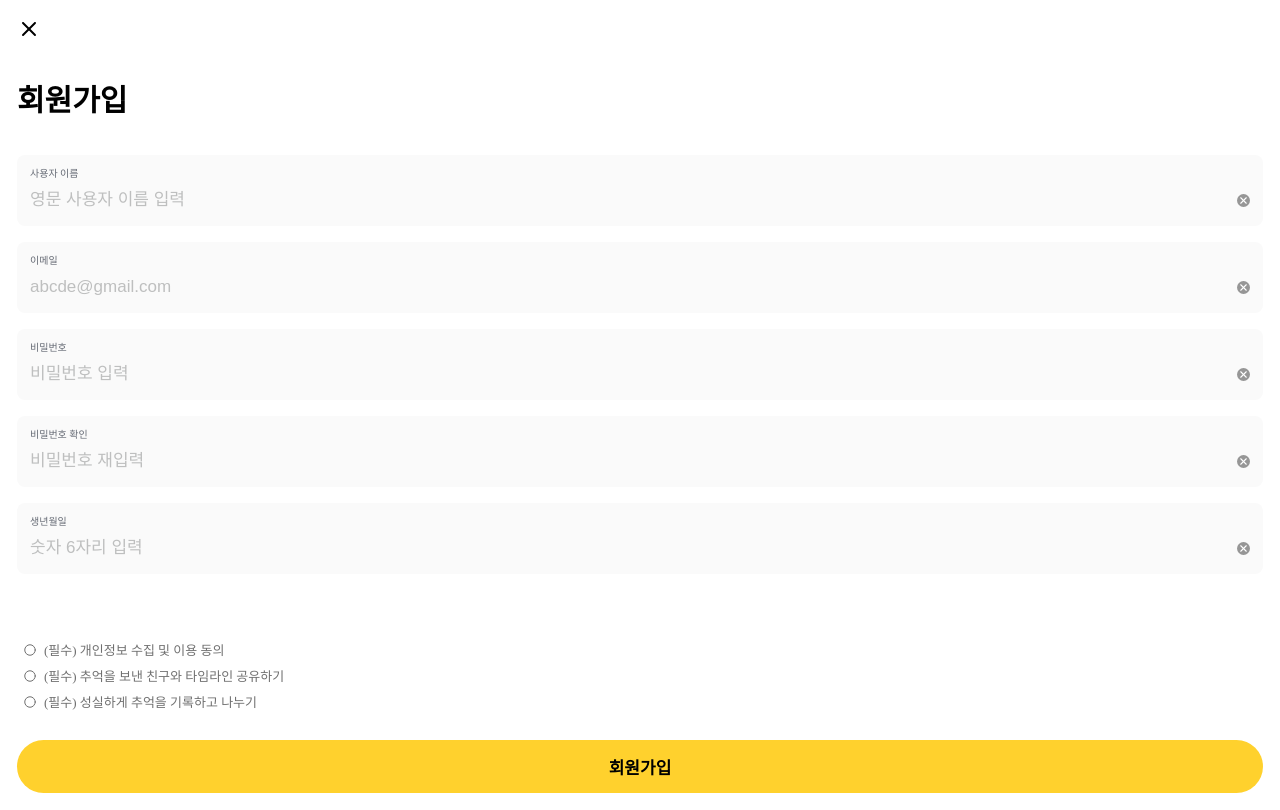
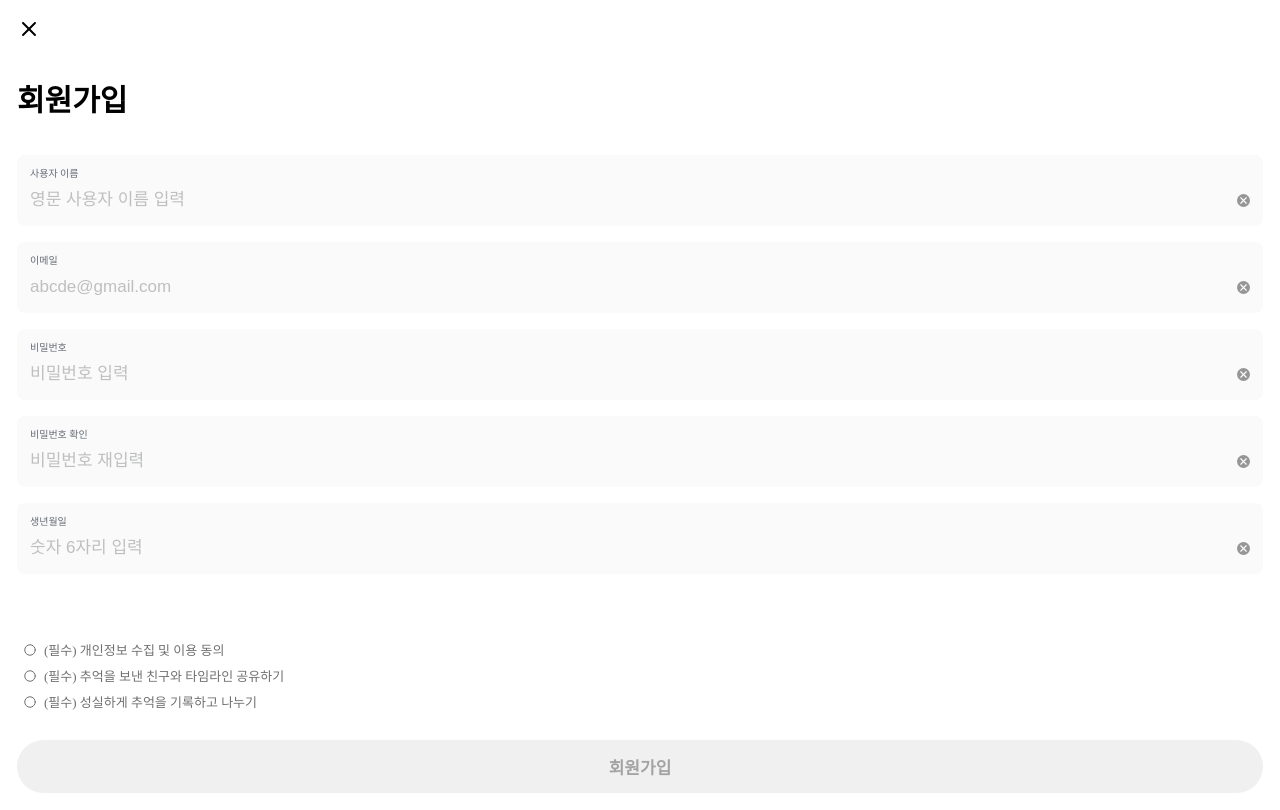
Before and after one commit to joan-KIM/soboro, a React (Create React App) app: page /account/signup in a window 1280 px wide. Built offline with nearby package versions, Linux system fonts and the light colour scheme; no server answers; a web font is replaced by a local one.

Commit message:
회원가입 버튼 활성화 #44

```diff
--- a/src/pages/SignUpPage.jsx
+++ b/src/pages/SignUpPage.jsx
@@ -40,7 +40,7 @@ const Form = styled.form`
 
 export default function SignUpPage() {
   const {register, handleSubmit, resetField, watch, trigger,
-    formState: {errors, dirtyFields},
+    formState: {errors, dirtyFields, isValid},
   } = useForm({mode: 'onBlur', reValidateMode: 'onBlur'});
   const privateChecked = watch('private');
   const shareChecked = watch('share');
@@ -180,7 +180,7 @@ export default function SignUpPage() {
             />
           </li>
         </CheckList>
-        <Button type="submit" value="회원가입" />
+        <Button type="submit" value="회원가입" disabled={!isValid} />
       </Form>
     </Page>
   );
```
